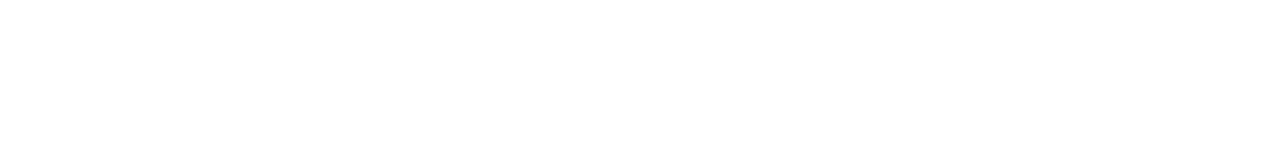
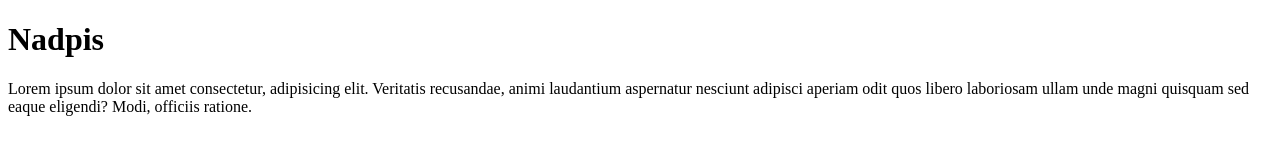
Before and after one commit to dominik564/muj-web, a plain HTML site: page index.html in a window 1280 px wide. Drawn offline with Linux system fonts and the light colour scheme.

Commit message:
pridani textu a lorem

```diff
--- a/index.html
+++ b/index.html
@@ -5,7 +5,10 @@
     <meta name="viewport" content="width=device-width, initial-scale=1.0">
     <title>Document</title>
 </head>
+
 <body>
+    <h1>Nadpis</h1>
+    <p>Lorem ipsum dolor sit amet consectetur, adipisicing elit. Veritatis recusandae, animi laudantium aspernatur nesciunt adipisci aperiam odit quos libero laboriosam ullam unde magni quisquam sed eaque eligendi? Modi, officiis ratione.</p>
 
 </body>
 </html>
```
